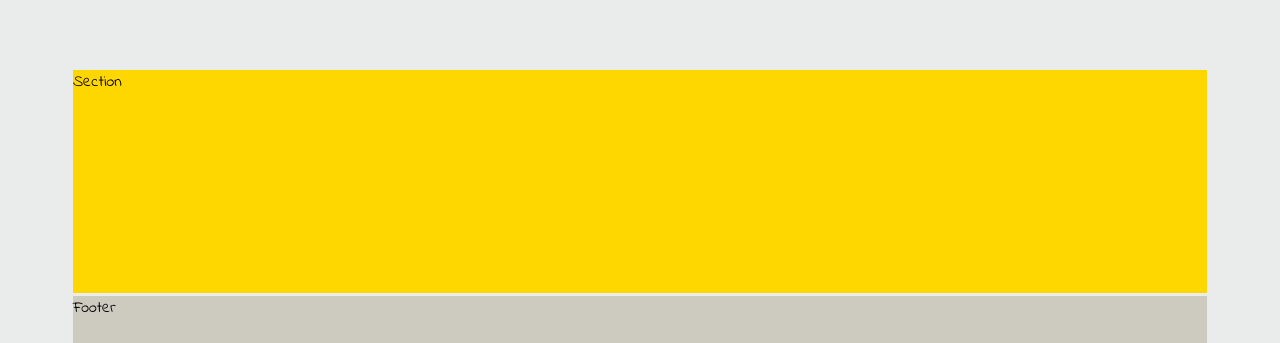
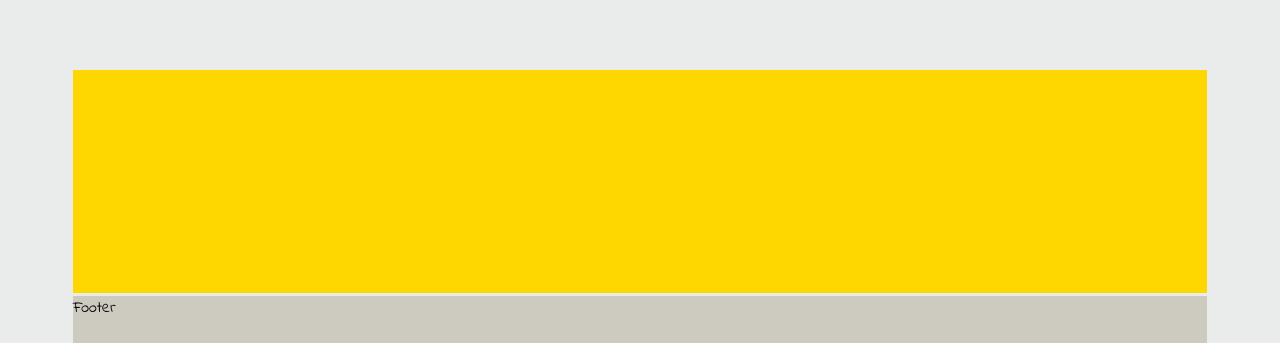
Before and after one commit to ohthatbaguk/genshin-impact, a React (Create React App) app: page / in a window 1280 px wide. Shown: the part 454-797 px from the top of the page. Built offline with nearby package versions, Linux system fonts and the light colour scheme; a web font is replaced by a local one.

Commit message:
add github info widget

```diff
--- a/src/App.js
+++ b/src/App.js
@@ -3,6 +3,7 @@ import styles from "./app.module.css";
 import { useState } from "react";
 import Main from "./components/Main/Main";
 import classNames from "classnames";
+import Section from "./components/Section/Section/Section";
 
 function App() {
   const [isDarkTheme, setDarkTheme] = useState(false);
@@ -20,7 +21,7 @@ function App() {
       <button onClick={handleClick}>Change theme</button>
       <Header />
       <Main />
-      <section>Section</section>
+      <Section />
       <footer>Footer</footer>
     </div>
   );
--- /dev/null
+++ b/src/components/Section/Section/Section.js
@@ -0,0 +1,9 @@
+import GitHubInfo from "./components/GitHubInfo/GitHubInfo";
+
+export default function Section() {
+  return (
+    <section>
+      <GitHubInfo />
+    </section>
+  );
+}
--- /dev/null
+++ b/src/components/Section/Section/components/GitHubInfo/GitHubInfo.js
@@ -0,0 +1,3 @@
+export default function GitHubInfo() {
+  return <></>;
+}
```
Also changed, not shown: src/components/Section/Section/components/GitHubInfo/githubinfo.module.css (added), src/components/Section/Section/section.module.css (added).
